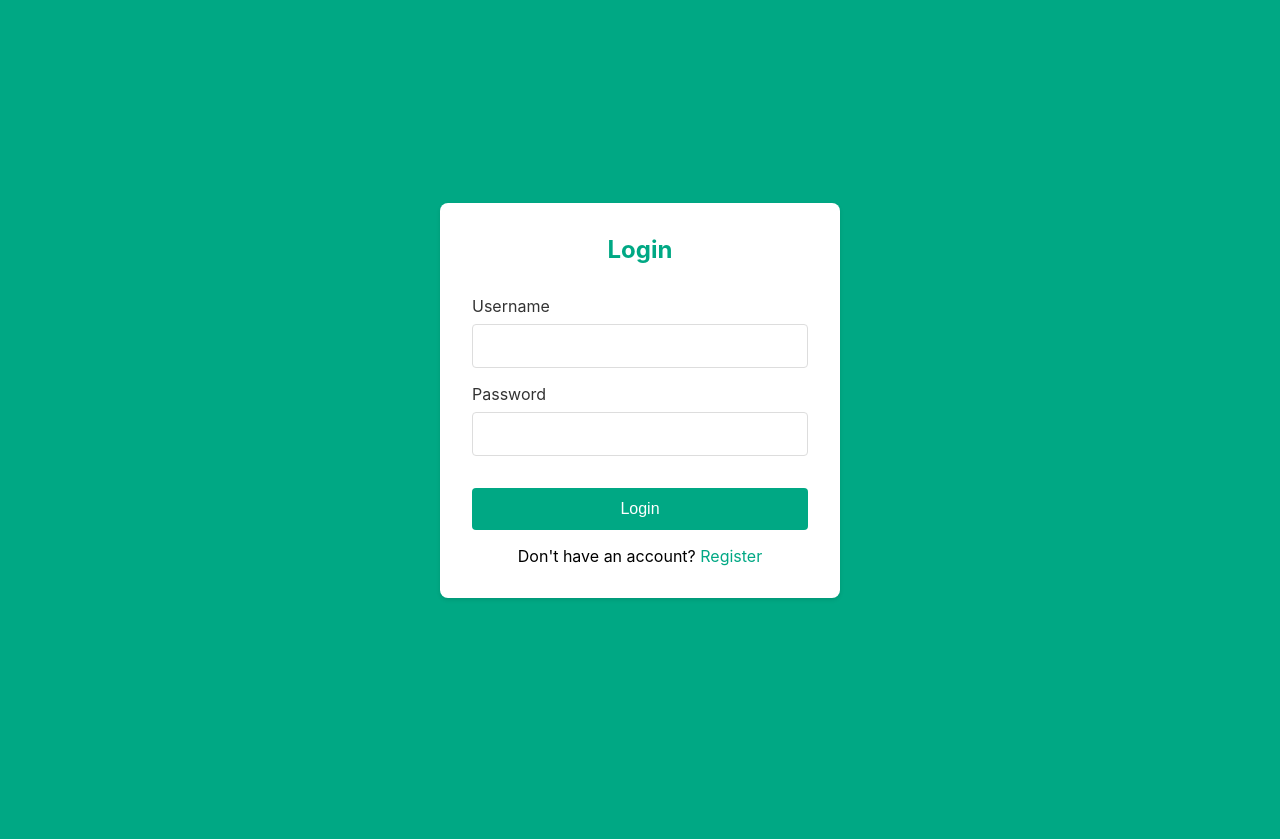
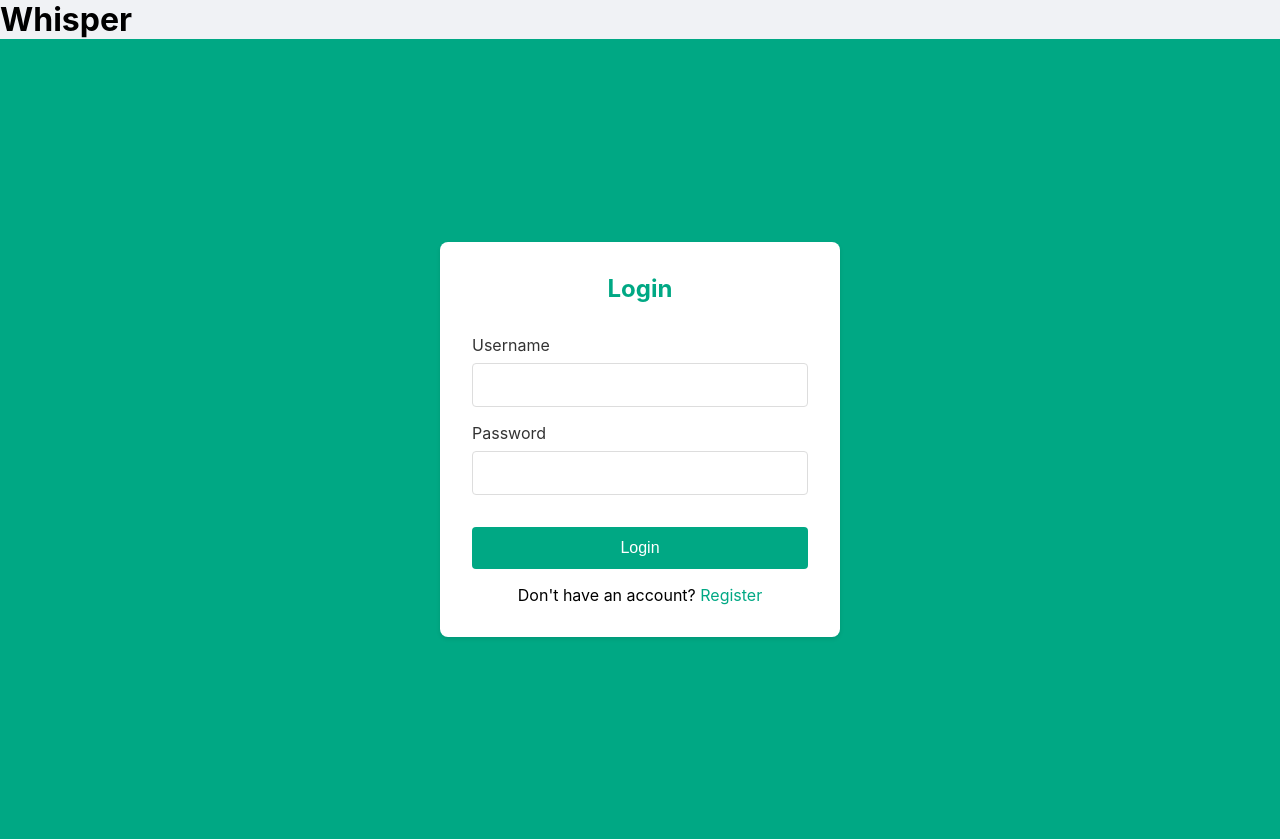
Before and after one commit to mranonymous234/Chatt, a Flask app: page /login in a window 1280 px wide. Before the commit the page ends 800 px from the top, so only its background shows below. Run offline with Flask 3, Linux system fonts and the light colour scheme; some libraries are stand-ins or nearby versions.

Commit message:
Update login.html

```diff
--- a/templates/login.html
+++ b/templates/login.html
@@ -1,6 +1,7 @@
 {% extends "base.html" %}
 
 {% block content %}
+<h1>Whisper</h1>
 <div class="auth-container">
     <div class="auth-box">
         <h2>Login</h2>
```
